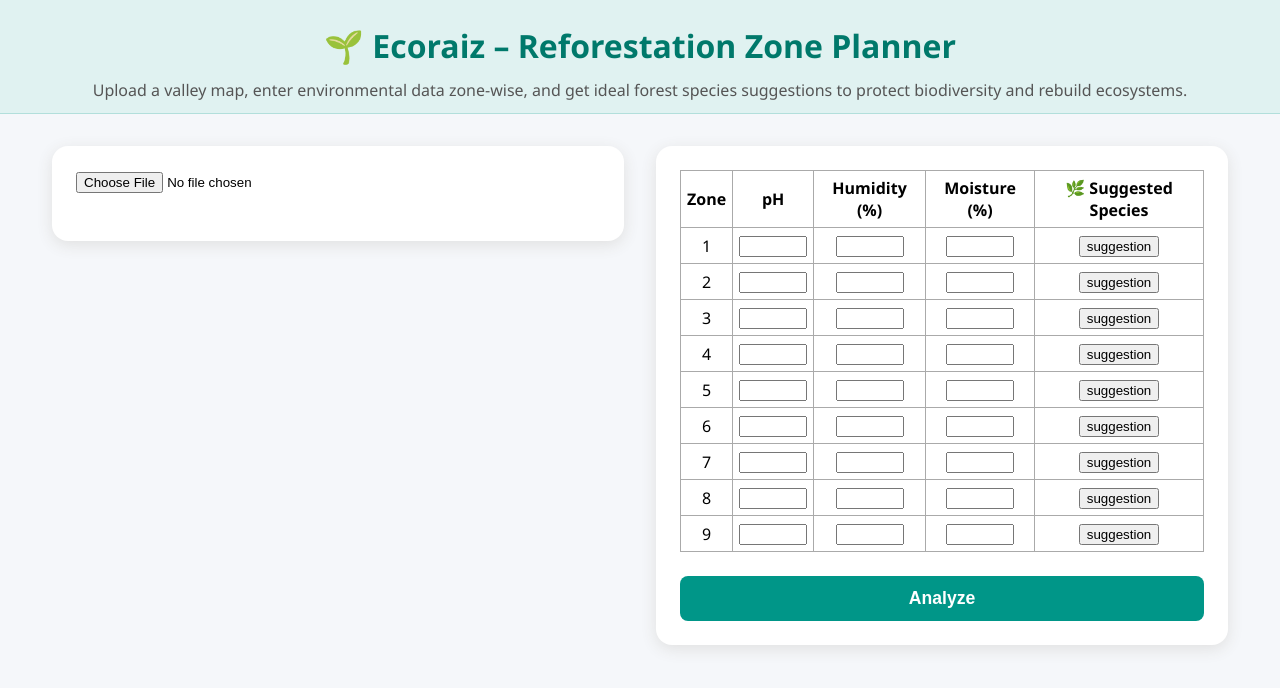
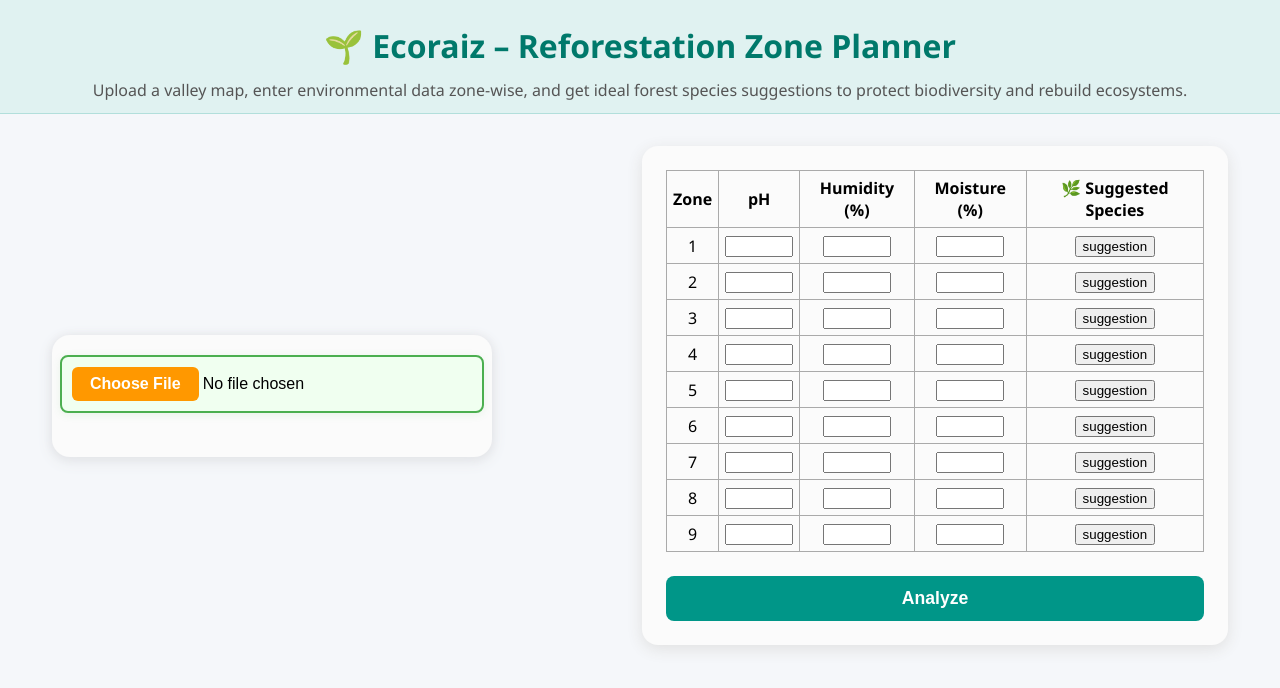
Before and after one commit to rjfeeney/ECORAIZ-The_Smart_Planting, a React (Create React App) app in the folder Frontend/: page / in a window 1280 px wide. Shown: the top 688 px of the page. Built offline with nearby package versions, Linux system fonts and the light colour scheme.

Commit message:
design the img upload section

```diff
--- a/Frontend/src/App.css
+++ b/Frontend/src/App.css
@@ -55,8 +55,8 @@ input {
 .main-content {
   display: flex;
   justify-content: center;
-  align-items: flex-start;
-  gap: 32px;
+  align-items: center;
+  gap: 150px; /* Increased space between left and right panel */
   max-width: 1200px;
   margin: 32px auto 0 auto;
   padding: 0 12px;
@@ -64,7 +64,7 @@ input {
 }
 
 .left-panel, .right-panel {
-  background: #fff;
+  background: #fbfbfb;
   border-radius: 16px;
   box-shadow: 0 4px 16px #e0e0e0;
   padding: 24px;
@@ -72,9 +72,80 @@ input {
   flex: 1;
 }
 
+.left-panel {
+  /* background removed */
+  padding: 20px;
+  border-radius: 18px;
+  box-shadow: 0 4px 16px rgb(229, 232, 235), 0 1.5px 8px rgb(225, 223, 227);
+  margin-right: 20px;
+  flex: 1;
+  display: flex;
+  flex-direction: column;
+  align-items: center;      /* Center content horizontally */
+  justify-content: center;  /* Center content vertically */
+  min-width: 260px;
+  max-width: 400px;
+  margin-left: auto;        /* Center the box in its container */
+  margin-right: auto;
+}
+
+.left-panel.selected {
+  background: none !important;
+  box-shadow: 0 0 0 6px transparent, 0 8px 32px rgba(103, 58, 183, 0.00);
+  border: none;
+}
+
+.left-panel:hover {
+  transform: scale(1.02);
+  background: none !important;
+}
+
 .file-input {
   margin-bottom: 24px;
   width: 100%;
+  border: 2px solid #4CAF50;
+  border-radius: 8px;
+  padding: 10px;
+  background: #f0fff0;
+  transition: box-shadow 0.3s, border-color 0.3s;
+  box-shadow: 0 2px 8px rgba(76, 175, 80, 0.1);
+  outline: none;
+  font-size: 1rem;
+  cursor: pointer;
+}
+
+.file-input.selected {
+  border-color: #2196F3;
+  background: linear-gradient(90deg, #e3f2fd 60%, #bbdefb 100%);
+  box-shadow: 0 0 0 4px #90caf9, 0 4px 20px rgba(33, 150, 243, 0.18);
+  color: #1565c0;
+  font-weight: bold;
+  transition: background 0.4s, box-shadow 0.4s, border-color 0.4s;
+}
+
+.file-input::-webkit-file-upload-button {
+  background: #ff9800;
+  color: #fff;
+  border: none;
+  border-radius: 6px;
+  padding: 8px 18px;
+  font-weight: bold;
+  cursor: pointer;
+  transition: background 0.3s;
+}
+.file-input::file-selector-button {
+  background: #ff9800;
+  color: #fff;
+  border: none;
+  border-radius: 6px;
+  padding: 8px 18px;
+  font-weight: bold;
+  cursor: pointer;
+  transition: background 0.3s;
+}
+.file-input::-webkit-file-upload-button:hover,
+.file-input::file-selector-button:hover {
+  background: #fb8c00;
 }
 
 .analyze-btn {
@@ -103,6 +174,8 @@ input {
   }
   .left-panel, .right-panel {
     min-width: unset;
+    max-width: 100%;
+    margin-right: 0;
     margin-bottom: 16px;
     padding: 16px;
   }
@@ -110,3 +183,13 @@ input {
     font-size: 1.3rem;
   }
 }
+
+@media (max-width: 600px) {
+  .left-panel, .right-panel {
+    padding: 10px;
+    border-radius: 12px;
+  }
+  .main-header h1 {
+    font-size: 1.1rem;
+  }
+}
--- a/Frontend/src/App.js
+++ b/Frontend/src/App.js
@@ -10,13 +10,19 @@ function App() {
   const [image, setImage] = useState(null);
   const [zones, setZones] = useState(defaultZones);
   const [ranks, setRanks] = useState([]);
+  const [fileSelected, setFileSelected] = useState(false);
 
   const handleImageUpload = (e) => {
     const file = e.target.files[0];
-    const url = URL.createObjectURL(file);
-    setImage(url);
-    setZones(defaultZones);
-    setRanks([]);
+    if (file) {
+      const url = URL.createObjectURL(file);
+      setImage(url);
+      setZones(defaultZones);
+      setRanks([]);
+      setFileSelected(true);
+    } else {
+      setFileSelected(false);
+    }
   };
 
   const handleChange = (index, field, value) => {
@@ -40,7 +46,6 @@ function App() {
 
     return suitable.map(t => `${t.name} (${t.role})`).join(', ') || '❌ No suitable match';
   };
-
 
   const analyze = () => {
     const scored = zones.map((z, i) => {
@@ -68,8 +73,13 @@ function App() {
         </p>
       </header>
       <div className="main-content">
-        <div className="left-panel">
-          <input type="file" accept="image/*" onChange={handleImageUpload} className="file-input" />
+        <div className={`left-panel${fileSelected ? ' selected' : ''}`}>
+          <input
+            type="file"
+            accept="image/*"
+            onChange={handleImageUpload}
+            className={`file-input${fileSelected ? ' selected' : ''}`}
+          />
           {image && <ImageGrid image={image} ranks={ranks} />}
         </div>
         <div className="right-panel">
```
